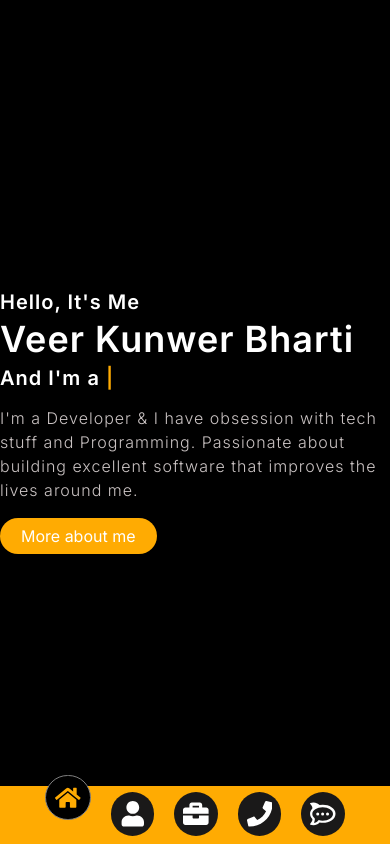
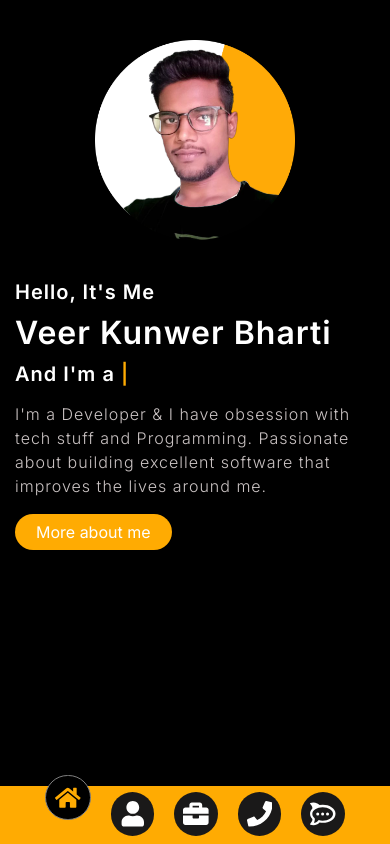
Before and after one commit to nextoncode/veerkbharti-nextjs, a Next.js app: page / in a window 390 px wide. Built offline with nearby package versions, Linux system fonts and the light colour scheme; a web font is replaced by a local one.

Commit message:
Home page completed

```diff
--- a/src/app/home.module.css
+++ b/src/app/home.module.css
@@ -8,8 +8,18 @@
   background: url("/images/ShapeBG.png");
   background-position: right bottom;
   background-size: cover;
+  position: "relative";
+}
 
-  position: "relative";
+.imageContainerMob {
+  width: 100%;
+  padding: 5rem 10rem;
+}
+
+.imageContainerMob img {
+  width: 100% !important;
+  height: auto !important;
+  position: relative !important;
 }
 
 .imageContainer img {
@@ -30,12 +40,14 @@
   letter-spacing: 1px;
 }
 
+.content h1 {
+  font-size: 4.5rem !important;
+  margin-top: 1.2rem;
+  margin-bottom: 0.8rem;
+}
+
 .content h3 {
   font-size: 2.5rem !important;
-}
-
-.content h1 {
-  font-size: 4.5rem !important;
 }
 
 .content p {
@@ -50,3 +62,27 @@
 .content span {
   color: var(--primary-bg-color);
 }
+
+@media screen and (max-width: 576px) {
+  .content h1 {
+    font-size: 4rem !important;
+    margin-bottom: 1.2rem;
+  }
+
+  .heroSection {
+    padding: 0 15px;
+  }
+}
+
+@media screen and (max-width: 767px) {
+  .content {
+    height: auto;
+    padding-bottom: 15rem;
+  }
+}
+
+@media screen and (min-width: 576px) {
+  .imageContainerMob {
+    padding: 5rem 20rem;
+  }
+}
--- a/src/app/page.jsx
+++ b/src/app/page.jsx
@@ -11,16 +11,19 @@ export default function Home() {
     <section className={styles.heroSection}>
       <div className="container-fluid">
         <div className="row">
-          <div className="col-sm-4 p-0 d-sm-block d-none">
-            <div className={styles.imageContainer}>
+          <div className="col-md-4 p-0">
+            <div className={`${styles.imageContainer} d-md-block d-none`}>
               <Image
                 src="/images/own_img.png"
                 alt="Picture of the author"
                 fill
               />
             </div>
+            <div className={`${styles.imageContainerMob} d-md-none d-block`}>
+              <Image src="/images/dp.png" alt="Picture of the author" fill />
+            </div>
           </div>
-          <div className="col-sm-8 p-0">
+          <div className="col-md-8 p-0">
             <div className="row">
               <div className="col-md-1 col-2 d-sm-block d-none"></div>
               <div className="col-sm-8">
```
